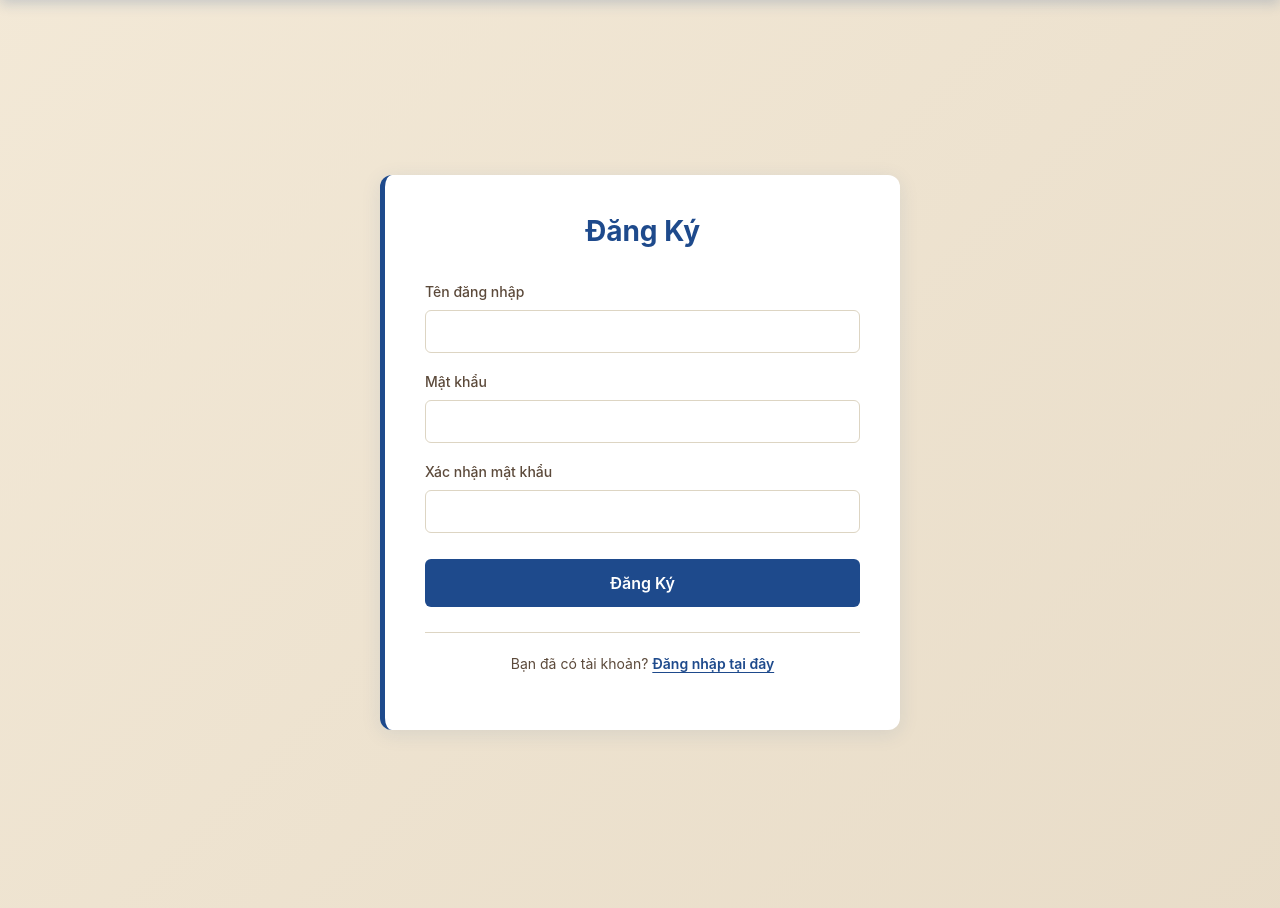
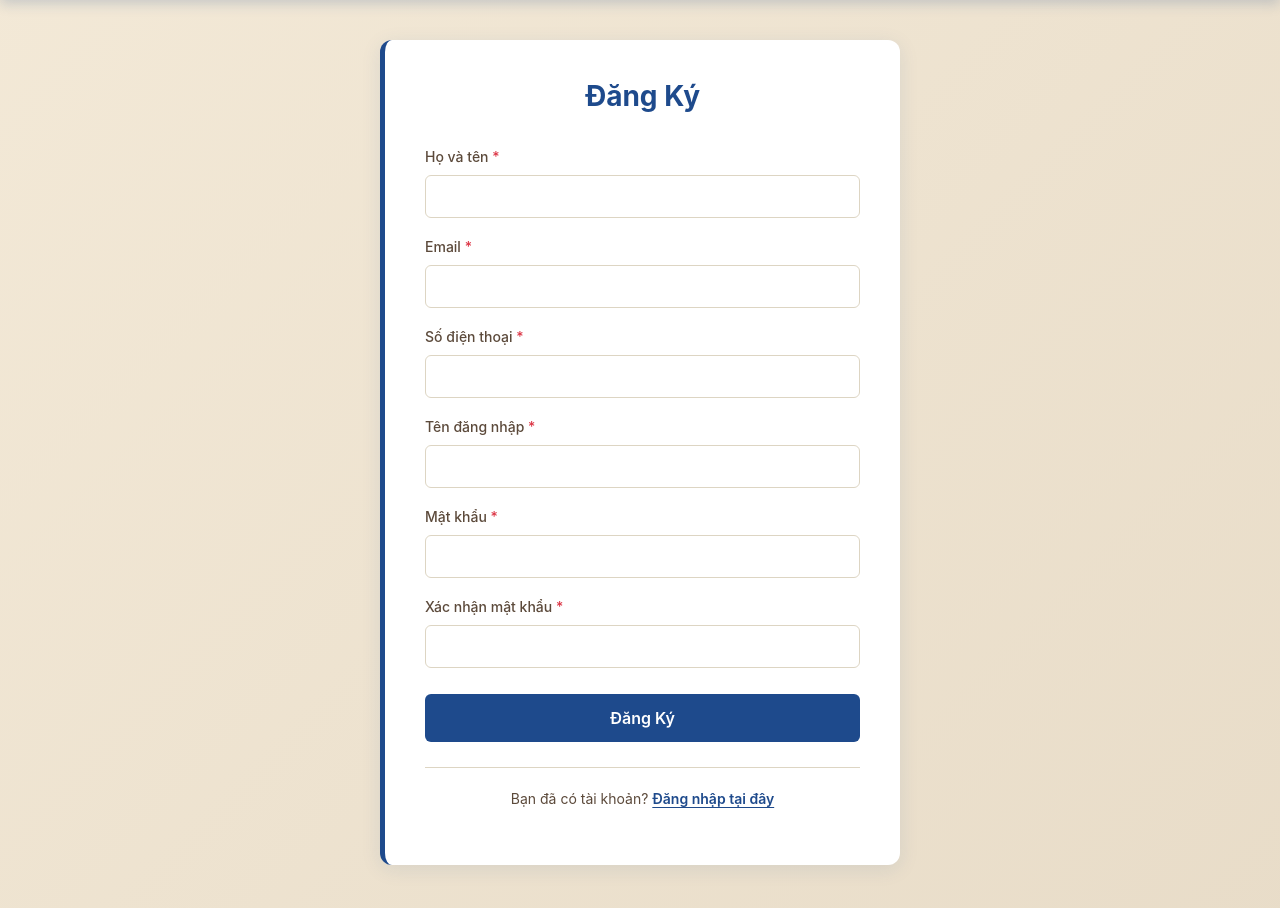
Before and after one commit to debbieisfree19/Shop, a PHP site: page /auth-register.php in a window 1280 px wide. Shown: the part 80-988 px from the top of the page. Run offline with PHP 8.4, Linux system fonts and the light colour scheme.

Commit message:
Thêm họ tên, sđt, đăng nhập vào trang đăng kí

```diff
--- a/auth-login.php
+++ b/auth-login.php
@@ -147,7 +147,7 @@ if ($_SERVER['REQUEST_METHOD'] === 'POST') {
 
                     <form method="POST" class="auth-form">
                         <div class="mb-3">
-                            <label for="username" class="form-label auth-label">Tên đăng nhập</label>
+                            <label for="username" class="form-label auth-label">Tên đăng nhập <span class="text-danger">*</span></label>
                             <input
                                 type="text"
                                 class="form-control auth-input"
@@ -159,7 +159,7 @@ if ($_SERVER['REQUEST_METHOD'] === 'POST') {
                         </div>
 
                         <div class="mb-3">
-                            <label for="password" class="form-label auth-label">Mật khẩu</label>
+                            <label for="password" class="form-label auth-label">Mật khẩu <span class="text-danger">*</span></label>
                             <input
                                 type="password"
                                 class="form-control auth-input"
--- a/auth-register.php
+++ b/auth-register.php
@@ -6,12 +6,11 @@
 session_start();
 require_once 'db_connect.php';
 
-// --- 1. BỔ SUNG CÁC BIẾN CẦN THIẾT CHO HEADER ---
+// --- 1. BIẾN CHO HEADER ---
 $isLoggedIn = isset($_SESSION['user_id']);
 $currentUsername = $_SESSION['username'] ?? '';
-$currentPage = 'auth-register.php'; // Đặt tên trang hiện tại để Active menu nếu cần
+$currentPage = 'auth-register.php';
 
-// --- 2. BỔ SUNG HÀM HỖ TRỢ CHO HEADER ---
 if (!function_exists('nav_active')) {
     function nav_active($page, $current) {
         return $page === $current ? 'nav-active' : '';
@@ -21,14 +20,13 @@ if (!function_exists('nav_active')) {
 $error_message = '';
 $success_message = '';
 
-// --- 1. LOGIC HIỂN THỊ THÔNG BÁO TỪ SESSION (MỚI) ---
-// Kiểm tra xem có thông báo thành công từ lần load trước không
+// --- 2. LOGIC HIỂN THỊ THÔNG BÁO ---
 if (isset($_SESSION['flash_success'])) {
     $success_message = $_SESSION['flash_success'];
-    unset($_SESSION['flash_success']); // Xóa ngay sau khi đã lấy để không hiện lại khi F5
+    unset($_SESSION['flash_success']);
 }
 
-// Logic chuyển hướng nếu đã đăng nhập
+// Chuyển hướng nếu đã đăng nhập
 if (isset($_SESSION['user_id'])) {
     if (isset($_SESSION['role']) && $_SESSION['role'] === 'Admin') {
         header('Location: admin-index.php');
@@ -45,15 +43,22 @@ function generateUserID($pdo) {
     return 'U' . str_pad($next_id, 5, '0', STR_PAD_LEFT);
 }
 
-// Handle form submission
+// Xử lý Form Submission
 if ($_SERVER['REQUEST_METHOD'] === 'POST') {
     $username = trim($_POST['username'] ?? '');
+    $fullname = trim($_POST['fullname'] ?? ''); // Mới
+    $email    = trim($_POST['email'] ?? '');    // Mới
+    $phone    = trim($_POST['phone'] ?? '');    // Mới
     $password = trim($_POST['password'] ?? '');
     $confirm_password = trim($_POST['confirm_password'] ?? '');
 
     // Validation
-    if (empty($username) || empty($password) || empty($confirm_password)) {
-        $error_message = 'Vui lòng điền đầy đủ thông tin.';
+    if (empty($username) || empty($fullname) || empty($email) || empty($phone) || empty($password)) {
+        $error_message = 'Vui lòng điền đầy đủ tất cả các thông tin.';
+    } elseif (!filter_var($email, FILTER_VALIDATE_EMAIL)) {
+        $error_message = 'Định dạng email không hợp lệ.';
+    } elseif (!preg_match('/^[0-9]{10}$/', $phone)) {
+        $error_message = 'Số điện thoại phải có đúng 10 chữ số và không chứa ký tự lạ.';
     } elseif (strlen($username) < 6) {
         $error_message = 'Tên đăng nhập phải ít nhất 6 ký tự.';
     } elseif (strlen($password) < 6) {
@@ -61,12 +66,12 @@ if ($_SERVER['REQUEST_METHOD'] === 'POST') {
     } elseif ($password !== $confirm_password) {
         $error_message = 'Mật khẩu xác nhận không khớp.';
     } else {
-        // Check exist
-        $stmt = $pdo->prepare("SELECT UserID FROM User_Account WHERE Username = ?");
-        $stmt->execute([$username]);
+        // Kiểm tra Username hoặc Email đã tồn tại chưa
+        $stmt = $pdo->prepare("SELECT UserID FROM User_Account WHERE Username = ? OR Email = ?");
+        $stmt->execute([$username, $email]);
 
         if ($stmt->rowCount() > 0) {
-            $error_message = 'Tên đăng nhập này đã tồn tại.';
+            $error_message = 'Tên đăng nhập hoặc Email này đã được sử dụng.';
         } else {
             $hashed_password = password_hash($password, PASSWORD_BCRYPT);
             $user_id = generateUserID($pdo);
@@ -74,27 +79,23 @@ if ($_SERVER['REQUEST_METHOD'] === 'POST') {
             try {
                 $stmt = $pdo->prepare("
                     INSERT INTO User_Account
-                    (UserID, Username, Password, Role, Status, CreatedDate, Points)
-                    VALUES (?, ?, ?, ?, ?, NOW(), ?)
+                    (UserID, Username, FullName, Email, Phone, Password, Role, Status, CreatedDate, Points)
+                    VALUES (?, ?, ?, ?, ?, ?, ?, 1, NOW(), 0)
                 ");
 
                 $stmt->execute([
                     $user_id,
                     $username,
+                    $fullname,
+                    $email,
+                    $phone,
                     $hashed_password,
-                    'Customer',
-                    1,
-                    0
+                    'Customer'
                 ]);
 
-                // --- 2. LOGIC PRG: CHUYỂN HƯỚNG SAU KHI THÀNH CÔNG (MỚI) ---
-
-                // Lưu thông báo vào session
                 $_SESSION['flash_success'] = 'Đăng ký thành công! Vui lòng đăng nhập.';
-
-                // Chuyển hướng lại chính trang này (để xóa trạng thái POST)
                 header('Location: auth-register.php');
-                exit; // Bắt buộc phải có exit sau header
+                exit;
 
             } catch (Exception $e) {
                 $error_message = 'Lỗi đăng ký: ' . $e->getMessage();
@@ -114,46 +115,28 @@ if ($_SERVER['REQUEST_METHOD'] === 'POST') {
     <link rel="stylesheet" href="moonlit-style.css">
 </head>
 <body class="auth-body">
-    <!-- ===================== HEADER ===================== -->
     <header class="account-header site-header">
         <div class="container header-inner">
             <div class="header-left">
                 <a href="index.php" class="logo-link header-logo">
                     <img src="img/image.png" alt="Moonlit logo" class="logo-img">
-
                 </a>
-
                 <nav class="header-menu">
-                    <a href="index.php" class="header-menu-link <?php echo nav_active('index.php', $currentPage); ?>">
-                        Trang chủ
-                    </a>
-                    <a href="shop.php" class="header-menu-link <?php echo nav_active('shop.php', $currentPage); ?>">
-                        Cửa hàng
-                    </a>
-                    <a href="aboutus.php"
-                        class="header-menu-link <?php echo nav_active('aboutus.php', $currentPage); ?>">
-                        Về chúng tôi
-                    </a>
-                    <a href="return-policy.php"
-                        class="header-menu-link <?php echo nav_active('return-policy.php', $currentPage); ?>">
-                        Chính sách
-                    </a>
+                    <a href="index.php" class="header-menu-link <?php echo nav_active('index.php', $currentPage); ?>">Trang chủ</a>
+                    <a href="shop.php" class="header-menu-link <?php echo nav_active('shop.php', $currentPage); ?>">Cửa hàng</a>
+                    <a href="aboutus.php" class="header-menu-link <?php echo nav_active('aboutus.php', $currentPage); ?>">Về chúng tôi</a>
+                    <a href="return-policy.php" class="header-menu-link <?php echo nav_active('return-policy.php', $currentPage); ?>">Chính sách</a>
                 </nav>
             </div>
-
             <div class="header-right">
                 <form method="GET" action="shop.php" class="header-search-form">
                     <input type="text" name="q" class="account-input header-search-input" placeholder="Tìm sách...">
                     <button type="submit" class="account-btn-save header-search-btn">Tìm</button>
                 </form>
-
                 <a href="cart.php" class="account-btn-secondary header-cart-btn">Giỏ hàng</a>
-
                 <?php if ($isLoggedIn): ?>
                     <div class="header-account">
-                        <span class="account-username">
-                            Xin chào, <strong><?php echo htmlspecialchars($currentUsername); ?></strong>
-                        </span>
+                        <span class="account-username">Xin chào, <strong><?php echo htmlspecialchars($currentUsername); ?></strong></span>
                         <div class="header-account-actions">
                             <a href="account-index.php" class="account-btn-secondary header-account-btn">Tài khoản</a>
                             <a href="logout.php" class="account-btn-secondary header-account-btn">Đăng xuất</a>
@@ -165,57 +148,51 @@ if ($_SERVER['REQUEST_METHOD'] === 'POST') {
             </div>
         </div>
     </header>
+
     <main class="auth-main">
         <div class="auth-card">
             <h2 class="auth-title">Đăng Ký</h2>
 
             <?php if (!empty($error_message)): ?>
-                        <div class="alert alert-danger auth-alert" role="alert">
-                            <?php echo htmlspecialchars($error_message); ?>
-                        </div>
+                <div class="alert alert-danger auth-alert"><?php echo htmlspecialchars($error_message); ?></div>
             <?php endif; ?>
 
             <?php if (!empty($success_message)): ?>
-                        <div class="alert alert-success auth-alert" role="alert">
-                            <?php echo htmlspecialchars($success_message); ?>
-                            <br>
+                <div class="alert alert-success auth-alert">
+                    <?php echo htmlspecialchars($success_message); ?><br>
                     <a href="auth-login.php" class="auth-link mt-2 d-inline-block">Về trang đăng nhập →</a>
                 </div>
             <?php endif; ?>
 
             <form method="POST" class="auth-form">
                 <div class="mb-3">
-                            <label for="username" class="form-label auth-label">Tên đăng nhập</label>
-                            <input
-                                type="text"
-                                class="form-control auth-input"
-                                id="username"
-                                name="username"
-                                value="<?php echo htmlspecialchars($_POST['username'] ?? ''); ?>"
-                                required
-                            >
+                    <label class="form-label auth-label">Họ và tên <span class="text-danger">*</span></label>
+                    <input type="text" class="form-control auth-input" name="fullname" value="<?php echo htmlspecialchars($_POST['fullname'] ?? ''); ?>" required>
                 </div>
 
                 <div class="mb-3">
-                            <label for="password" class="form-label auth-label">Mật khẩu</label>
-                            <input
-                                type="password"
-                                class="form-control auth-input"
-                                id="password"
-                                name="password"
-                                required
-                            >
+                    <label class="form-label auth-label">Email <span class="text-danger">*</span></label>
+                    <input type="email" class="form-control auth-input" name="email" value="<?php echo htmlspecialchars($_POST['email'] ?? ''); ?>" required>
                 </div>
 
                 <div class="mb-3">
-                            <label for="confirm_password" class="form-label auth-label">Xác nhận mật khẩu</label>
-                            <input
-                                type="password"
-                                class="form-control auth-input"
-                                id="confirm_password"
-                                name="confirm_password"
-                                required
-                            >
+                    <label class="form-label auth-label">Số điện thoại <span class="text-danger">*</span></label>
+                    <input type="text" class="form-control auth-input" name="phone" value="<?php echo htmlspecialchars($_POST['phone'] ?? ''); ?>" required>
+                </div>
+
+                <div class="mb-3">
+                    <label class="form-label auth-label">Tên đăng nhập <span class="text-danger">*</span></label>
+                    <input type="text" class="form-control auth-input" name="username" value="<?php echo htmlspecialchars($_POST['username'] ?? ''); ?>" required>
+                </div>
+
+                <div class="mb-3">
+                    <label class="form-label auth-label">Mật khẩu <span class="text-danger">*</span></label>
+                    <input type="password" class="form-control auth-input" name="password" required>
+                </div>
+
+                <div class="mb-3">
+                    <label class="form-label auth-label">Xác nhận mật khẩu <span class="text-danger">*</span></label>
+                    <input type="password" class="form-control auth-input" name="confirm_password" required>
                 </div>
 
                 <button type="submit" class="btn auth-btn-submit w-100">Đăng Ký</button>
@@ -230,7 +207,6 @@ if ($_SERVER['REQUEST_METHOD'] === 'POST') {
     <footer class="site-footer">
         © 2025 Moonlit — All rights reserved.
     </footer>
-
     <script src="https://cdn.jsdelivr.net/npm/bootstrap@5.3.0/dist/js/bootstrap.bundle.min.js"></script>
 </body>
 </html>
--- a/db_connect.php
+++ b/db_connect.php
@@ -4,7 +4,7 @@
  */
 
 $DB_HOST = 'localhost';
-$DB_NAME = 'moonlit_store'; // nhớ đúng tên DB bà tạo trong file .sql
+$DB_NAME = 'moonlit'; // nhớ đúng tên DB bà tạo trong file .sql
 $DB_USER = 'root';          // XAMPP/MAMP thường mặc định là root
 $DB_PASS = '';              // XAMPP mặc định rỗng, nếu bà đặt mật khẩu thì sửa ở đây
 
```
Also changed, not shown: account-profile.php (+8 -8 lines). Lines whose indentation alone changed are shown as unchanged.
